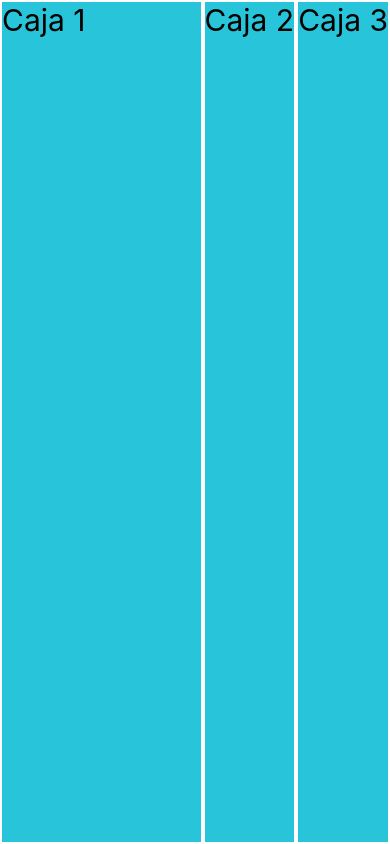
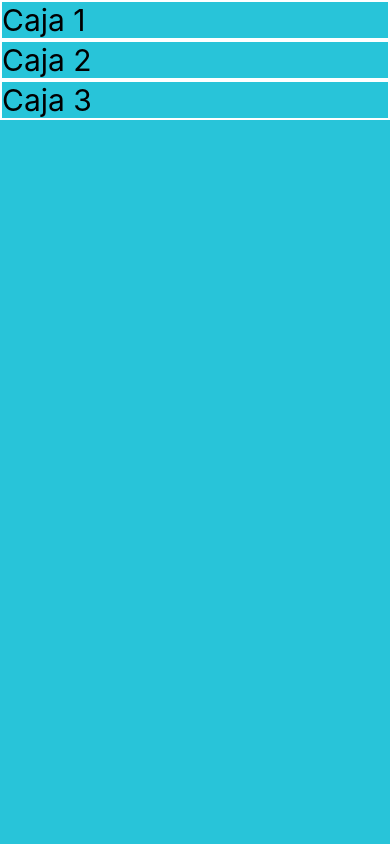
Before and after one commit to ObeLoke/primera-app-rn, a React Native app: screen / in a window 390 px wide. Built offline with nearby package versions, Linux system fonts and the light colour scheme.

Commit message:
Layout con Flexbox

```diff
--- a/src/screens/FlexScreen.tsx
+++ b/src/screens/FlexScreen.tsx
@@ -16,11 +16,9 @@ export default FlexScreen
 const styles = StyleSheet.create({
     container: {
         flex: 1,
-        flexDirection: 'row',
-        backgroundColor: '#28C4D9'
+        backgroundColor: '#28C4D9',
     },
     caja1: {
-        flex: 1,
         borderWidth: 2,
         borderColor: 'white',
         fontSize: 30,
```
